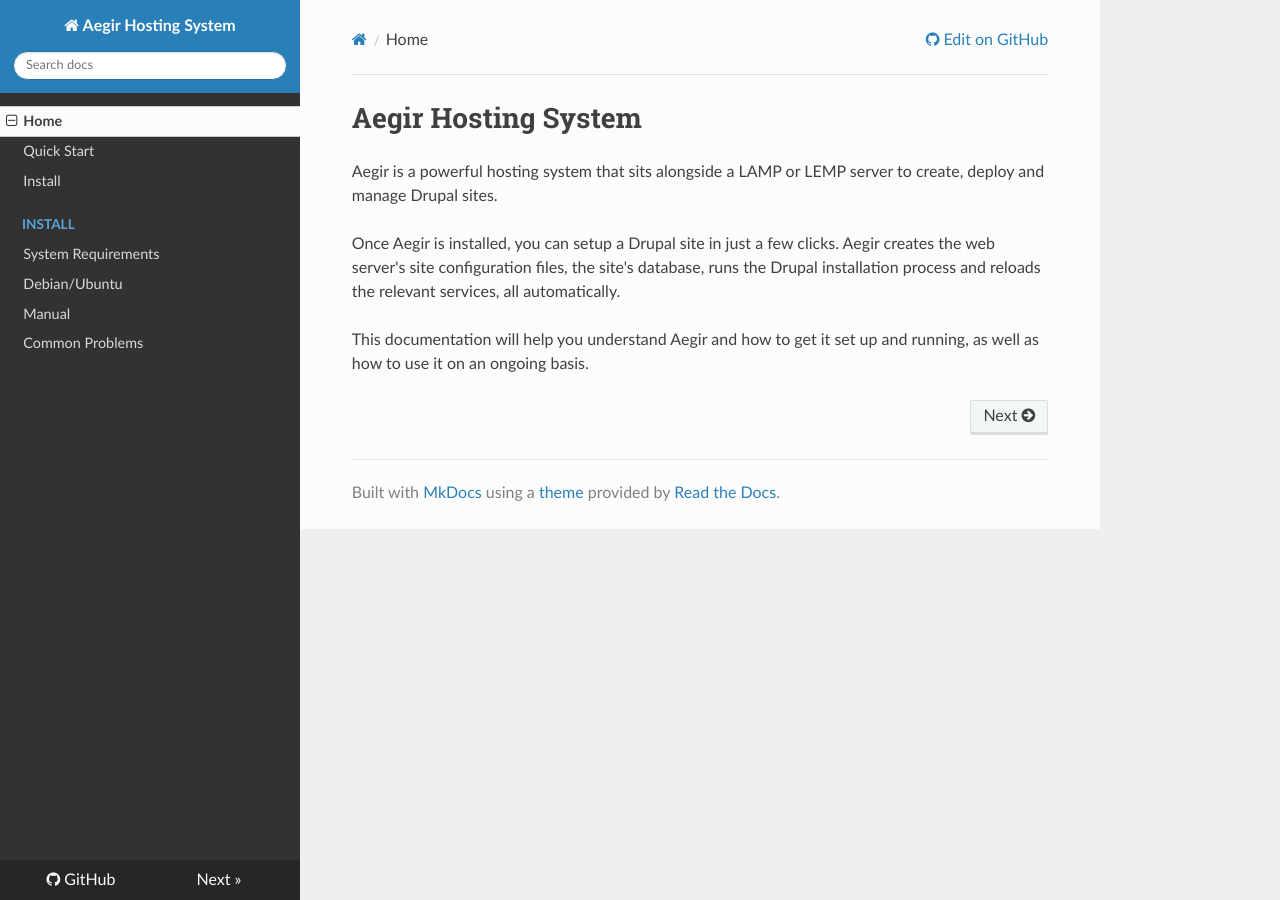
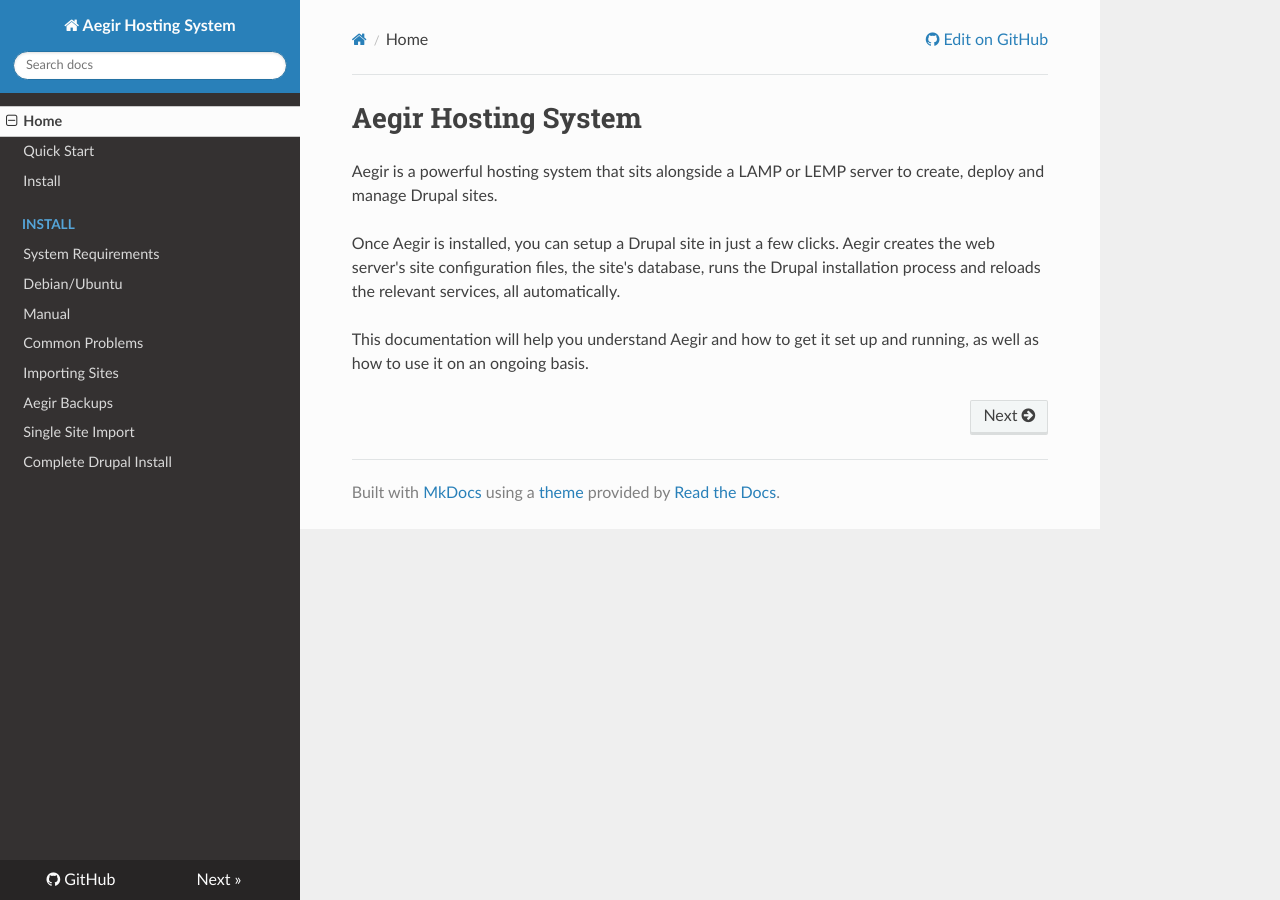
Before and after one commit to aegir-project/documentation, an MkDocs documentation site: the page built from docs/index.md, in a window 1280 px wide. Built offline with MkDocs 1.6.1, drawn with Linux system fonts in a browser that asks for light colours; nearby versions of some CDN libraries; old or Windows-style settings are respelled for this version of MkDocs.

Commit message:
Added in rough copy of navigation for importing sites.

```diff
--- a/mkdocs.yml
+++ b/mkdocs.yml
@@ -9,3 +9,7 @@
 - ['install/debian.md', 'Install', 'Debian/Ubuntu']
 - ['install/manual.md', 'Install', 'Manual']
 - ['install/common-problems.md', 'Install', 'Common Problems']
+- ['import/importing-sites.md', 'Importing Sites']
+- ['import/aegir-backups.md', 'Aegir Backups']
+- ['import/single-site.md', 'Single Site Import']
+- ['import/complete-drupal-install.md', 'Complete Drupal Install']
```
